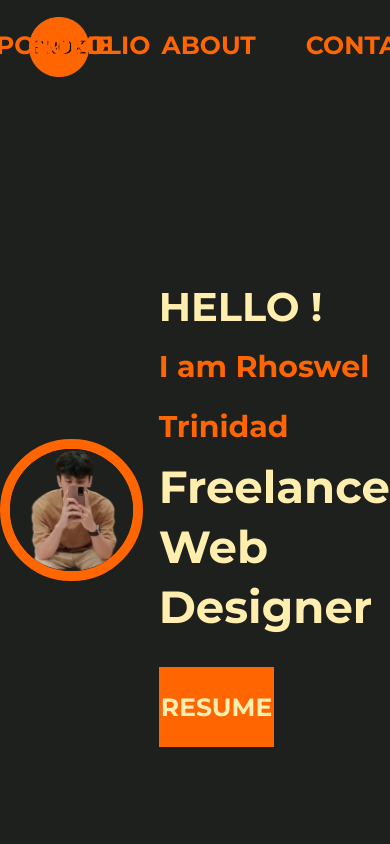
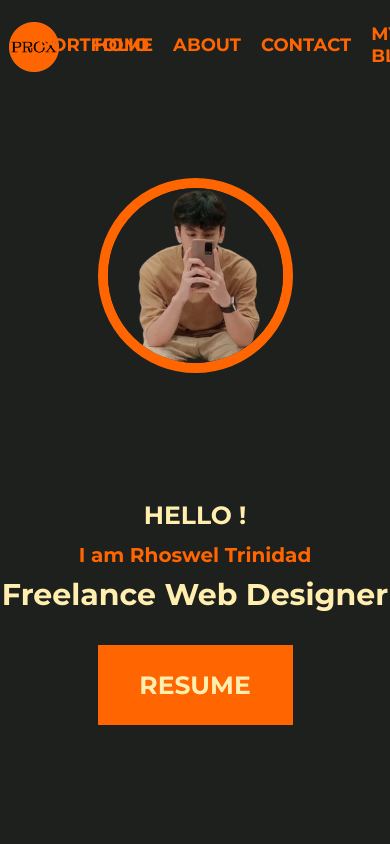
Before and after one commit to prooxxyy/Trinidad_Portfolio, a plain HTML site: page index.html in a window 390 px wide. Shown: the top 844 px of the page. Drawn offline with Linux system fonts and the light colour scheme.

Commit message:
mobile size

```diff
--- a/design/home.css
+++ b/design/home.css
@@ -25,6 +25,7 @@ header {
 }
 .logo-prox {
     margin-top: 7px;
+    width: 25%;
 }
 .Portfolio {
     font: 600;
@@ -43,9 +44,7 @@ header {
                  0 0 50px #ff6500;
                  transform: scale(1.1);
 }
-.logo-prox {
-    width: 25%;
-}
+
 .prox {
     width: 60px;
 }
@@ -141,3 +140,61 @@ h5:hover {
     scale: 0.8;
     color: white;
 }
+@media (max-width: 600px)
+{
+    header {
+        background-color: #1e201e;
+    }
+    .Portfolio {
+        font-size: 18px;
+        width: 25%;
+    }
+    .logo-prox {
+        width: 60%;
+    }
+    .prox {
+        width: 50px;
+    }
+    nav {
+        width: 67%;
+    }
+    a {
+        padding: 10px;
+        font-size: 18px;
+    }
+    .container {
+        display: flex;
+        justify-content: center;
+        flex-direction: column;
+        align-items: center;
+        width: 100%;
+        height: 80%;
+    }
+    .image-container {
+        display: flex;
+        justify-content: center;
+        align-items: center;
+    }
+    .my-picture {
+        width: 50%;
+    }
+    .introduction {
+        height: 70%;
+        width: 100%;
+        display: flex;
+        justify-content: center;
+        align-items: center;
+        flex-direction: column;
+        line-height: 40px;
+        font-size: 20px;
+    }
+    h6 {
+        color: #ffeead;
+        font-size: 25px;
+    }
+    h5 {
+        color: #ff6500;
+        font-size: 20px;
+        transition: 0.3s ease;
+    }
+}
```
